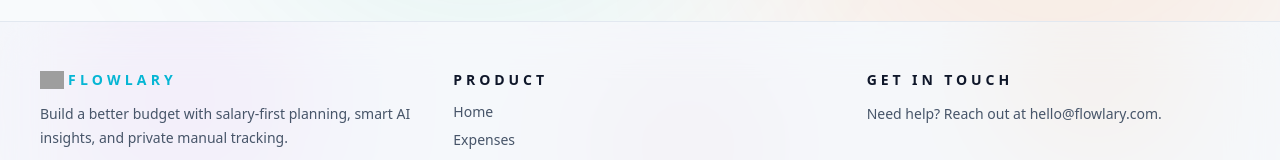
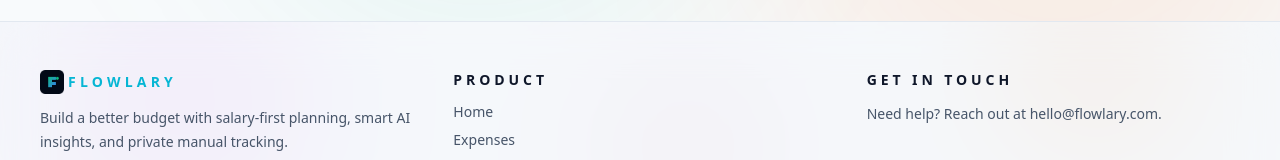
Before and after one commit to yahyakli/flowlary, a Next.js app: page / in a window 1280 px wide. Shown: the part 1663-1823 px from the top of the page. Built offline with nearby package versions, Linux system fonts and the light colour scheme; no server answers; grey boxes are pictures that could not be loaded.

Commit message:
Update Footer.tsx

```diff
--- a/src/components/layout/Footer.tsx
+++ b/src/components/layout/Footer.tsx
@@ -15,7 +15,7 @@ export function Footer() {
       <div className="mx-auto grid max-w-7xl gap-10 px-6 text-slate-700 sm:grid-cols-3 sm:px-10 dark:text-slate-300">
         <div className="space-y-3">
           <div className="flex items-center gap-1">
-            <Image src="/logo.png" alt="Flowlary" width={24} height={24} />
+            <Image src="/logo.webp" alt="Flowlary" width={24} height={24} />
             <p className="text-sm font-semibold uppercase tracking-[0.3em] text-cyan-500 dark:text-cyan-300">Flowlary</p>
           </div>
           <p className="max-w-sm text-sm leading-6 text-slate-600 dark:text-slate-400">
```
